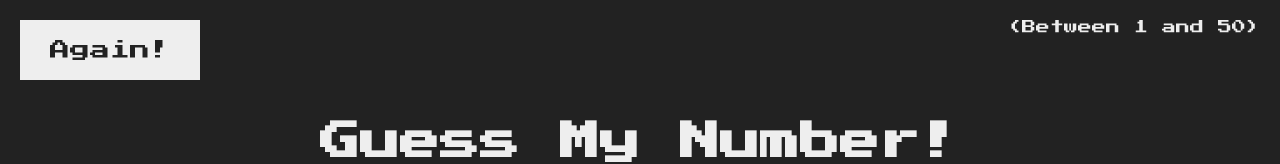
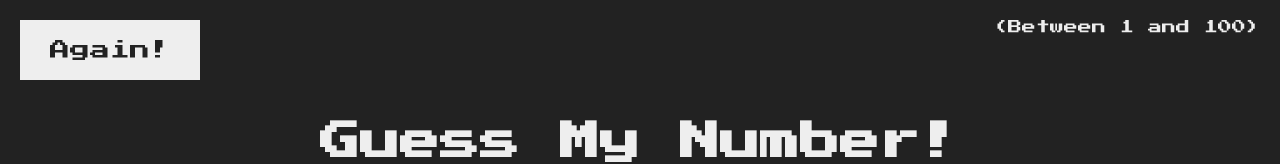
Before and after one commit to xiaowulang-turbo/Guess-it, a plain HTML site: page index.html in a window 1280 px wide. Shown: the top 164 px of the page. Drawn offline with Linux system fonts and the light colour scheme.

Commit message:
Update index.html

```diff
--- a/index.html
+++ b/index.html
@@ -10,7 +10,7 @@
   <body>
     <header>
       <h1>Guess My Number!</h1>
-      <p class="between">(Between 1 and 50)</p>
+      <p class="between">(Between 1 and 100)</p>
       <button class="btn again">Again!</button>
       <div class="number">?</div>
     </header>
```
